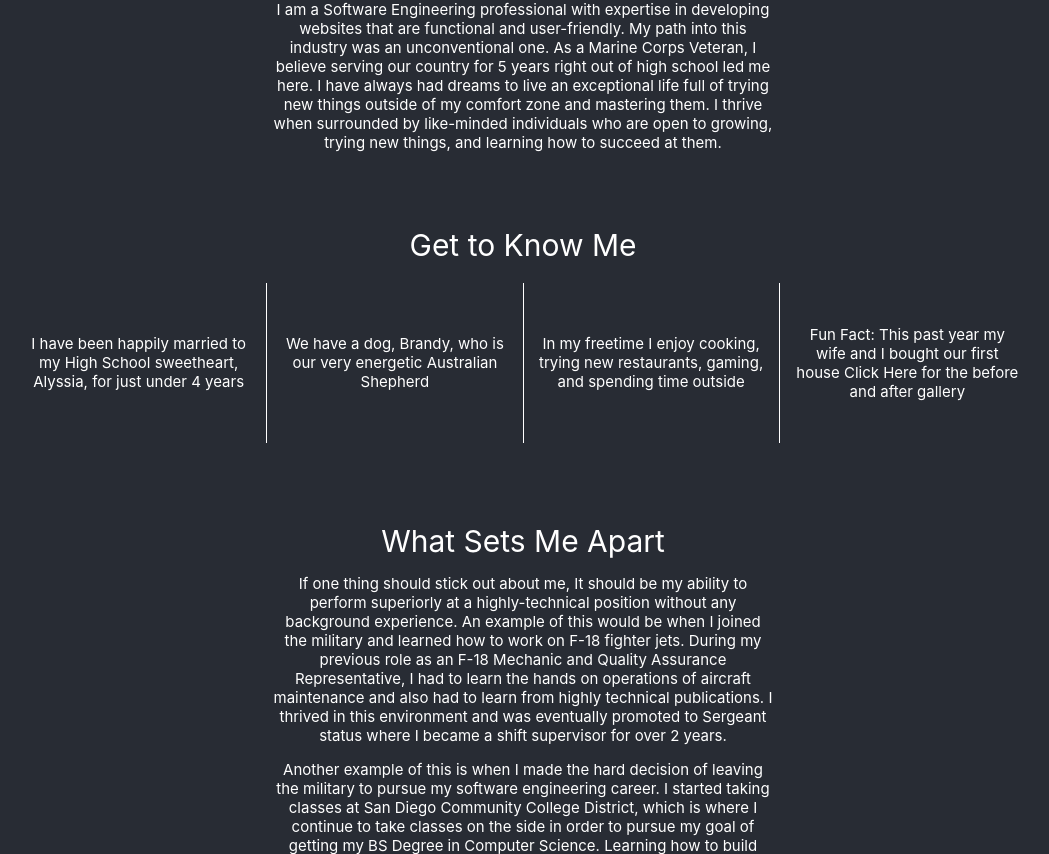
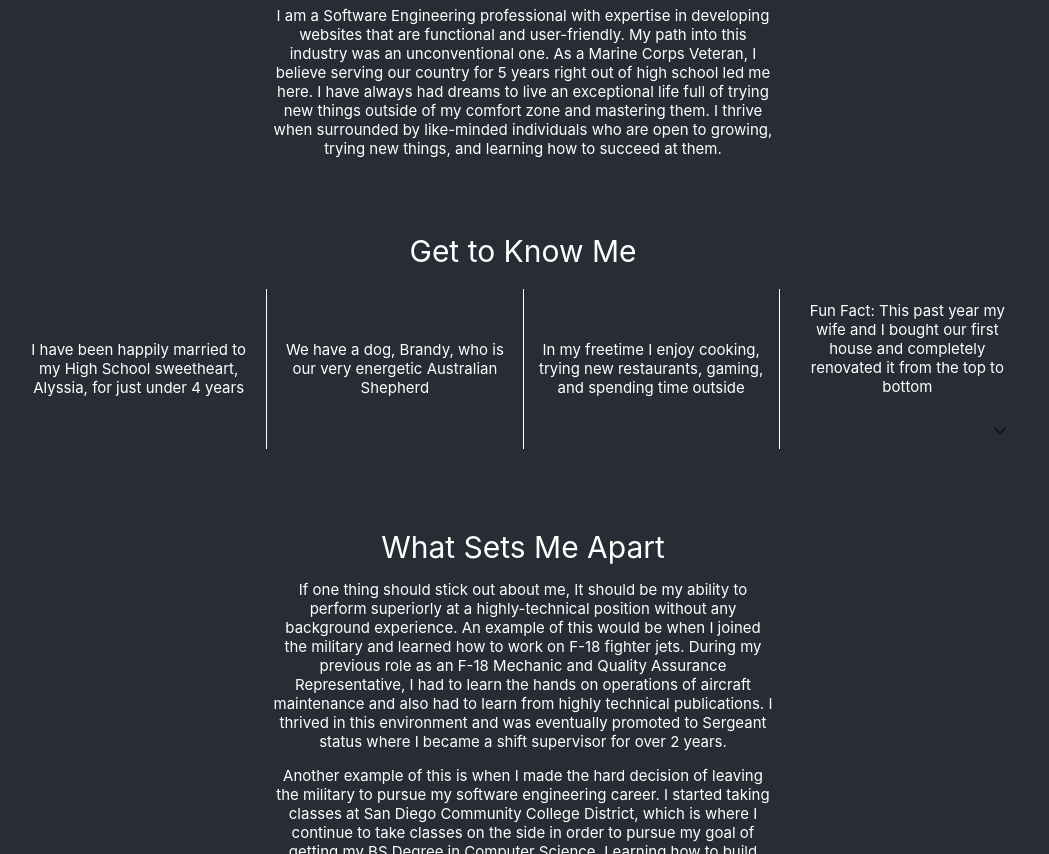
Before and after one commit to joshconstine/josh-website, a React (Create React App) app: page / in a window 1280 px wide. Shown: the part 863-1717 px from the top of the page, without its empty margins (117-1166 px from the left). Built offline with nearby package versions, Linux system fonts and the light colour scheme.

Commit message:
stopping point

```diff
--- a/package.json
+++ b/package.json
@@ -5,6 +5,7 @@
   "dependencies": {
     "@emotion/react": "^11.9.0",
     "@emotion/styled": "^11.8.1",
+    "@mui/icons-material": "^5.6.0",
     "@mui/material": "^5.6.0",
     "@testing-library/jest-dom": "^5.16.4",
     "@testing-library/react": "^12.1.4",
--- a/src/About.js
+++ b/src/About.js
@@ -1,7 +1,43 @@
 import "./App.css";
-import { Box } from "@mui/material";
+import React, { useState } from "react";
+import {
+  Typography,
+  Box,
+  Button,
+  Table,
+  TableRow,
+  TableHead,
+  TableCell,
+  TableContainer,
+  TableBody,
+  FormControl,
+  InputLabel,
+  Input,
+  FormHelperText,
+  Card,
+  CardHeader,
+  IconButton,
+  CardContent,
+  CardActions,
+  SvgIcon,
+} from "@mui/material";
+import styled from "@emotion/styled";
+import Collapse from "@mui/material/Collapse";
+import ExpandMoreIcon from "@mui/icons-material/ExpandMore";
+function About() {
+  const [expanded, setExpanded] = React.useState(false);
+  const [expandedFourm, setExpandedfourm] = React.useState(false);
 
-function About() {
+  const ExpandMore = styled((props) => {
+    const { expand, ...other } = props;
+    return <IconButton {...other} />;
+  })(({ theme, expand }) => ({
+    transform: !expand ? "rotate(0deg)" : "rotate(180deg)",
+    marginLeft: "auto",
+  }));
+  const handleExpandClick = () => {
+    setExpanded(!expanded);
+  };
   return (
     <Box className="column">
       <Box className="paragraph font">
@@ -42,11 +78,24 @@ function About() {
         <Box className="verticalLine" />
         <Box className="smallBox">
           <p>
-            Fun Fact: This past year my wife and I bought our first house Click
-            Here for the before and after gallery
+            Fun Fact: This past year my wife and I bought our first house and
+            completely renovated it from the top to bottom
           </p>
+          <ExpandMore
+            expand={expanded}
+            onClick={handleExpandClick}
+            aria-expanded={expanded}
+            aria-label="show more"
+          >
+            <ExpandMoreIcon />
+          </ExpandMore>
         </Box>
       </Box>
+
+      <Collapse in={expanded} timeout="auto" unmountOnExit>
+        <h1>photos here</h1>
+      </Collapse>
+
       <Box className="paragraph font">
         <a className="spaceAbove">What Sets Me Apart</a>
         <p>
--- a/src/App.css
+++ b/src/App.css
@@ -99,6 +99,9 @@ p {
   display: flex;
   width: 25%;
   padding: 15px;
+  flex-direction: column;
+  justify-content: center;
+  align-items: center;
 }
 .verticalLine {
   height: 160px;
--- a/src/App.js
+++ b/src/App.js
@@ -11,8 +11,9 @@ function App() {
     <div className="App">
       <Box className="Appbody">
         <h2 id="about">Joshua Constine</h2>
-
-        <img src="faceShot.jpg" alt="img" className="img" />
+        <Box>
+          <img src="faceShot.jpg" alt="img" className="img" />
+        </Box>
 
         <About />
         <a id="experience" className="sections">
```
Also changed, not shown: 1 other file (tests, documents, lock files or other folders).
